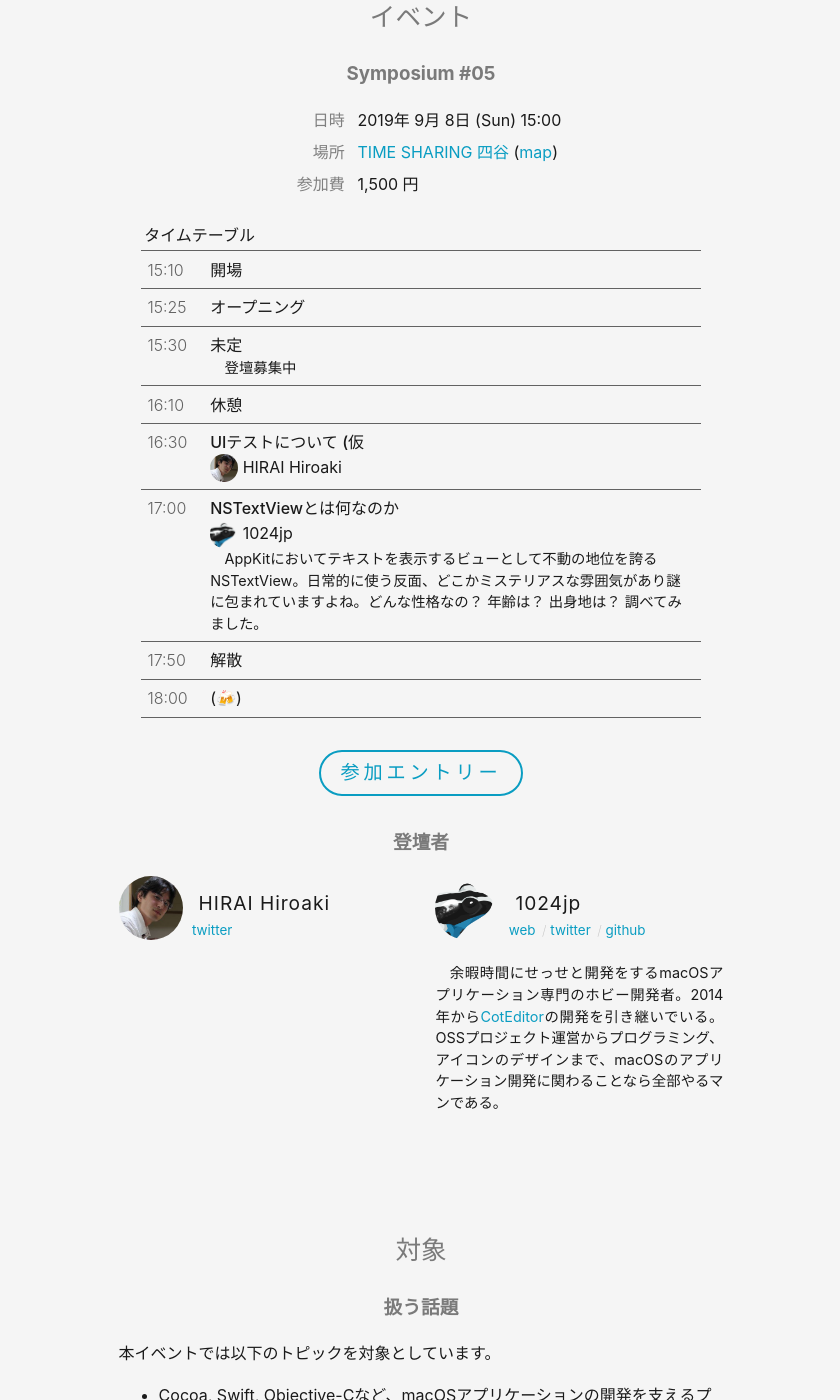
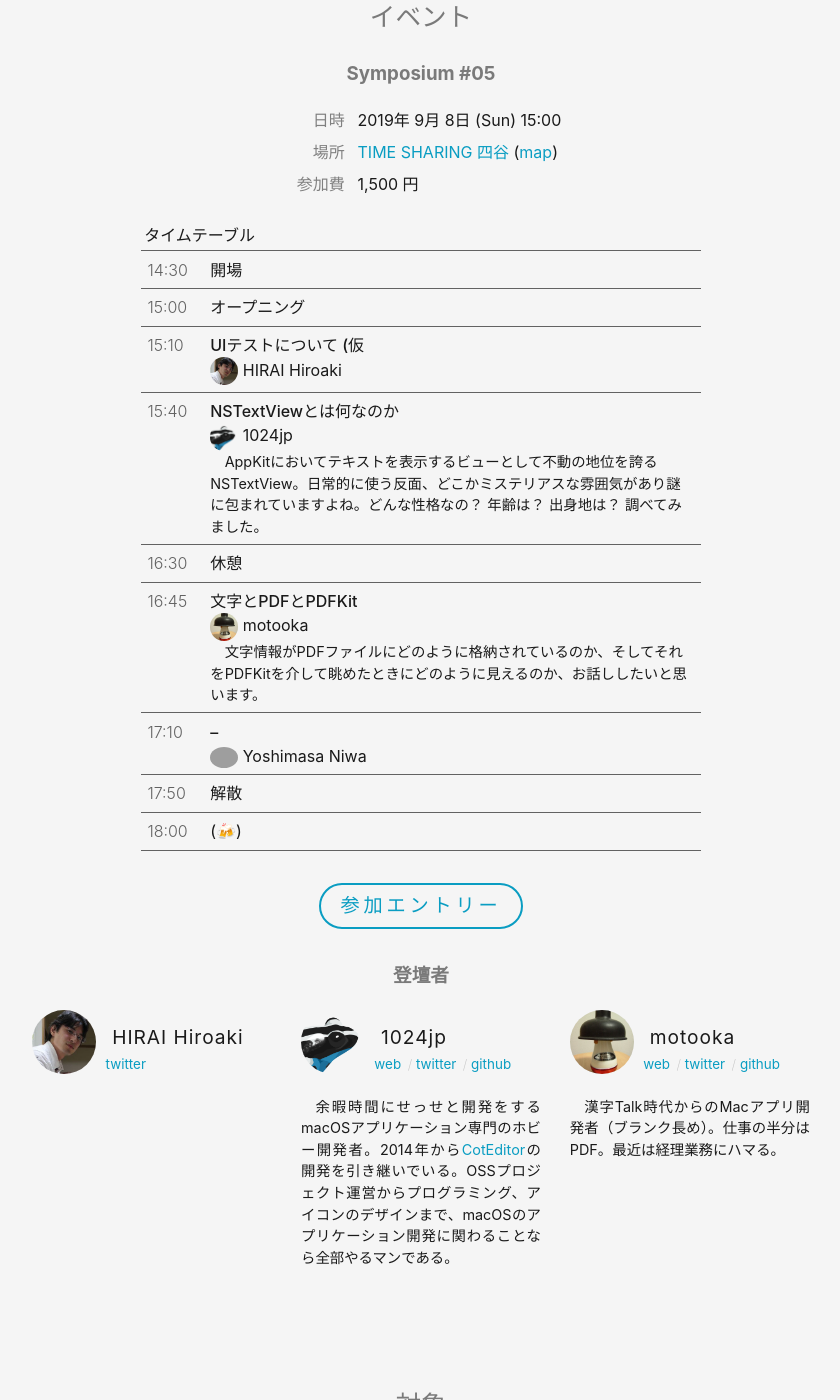
Before and after one commit to macOS-native/macos-native.github.io, a Jekyll site: the page built from index.md, in a window 1280 px wide and 1400 px high, scrolled down 582 px. Shown: the whole window, without its empty margins (219-1059 px from the left). Built offline with Jekyll 4.4.1, drawn with Linux system fonts in a browser that asks for light colours; grey boxes are pictures that could not be loaded.

Commit message:
Add motooka-san's talk for 05

```diff
--- a/_data/events.yml
+++ b/_data/events.yml
@@ -9,27 +9,35 @@ symposium_05:
   fee: "1,500 円"
   entry_url: https://macos-native.connpass.com/event/138153/
   timetable:
+    - time: "14:30"
+      title: "開場"
+    - time: "15:00"
+      title: "オープニング"
     - time: "15:10"
-      title: "開場"
-    - time: "15:25"
-      title: "オープニング"
-    - time: "15:30"
-      title: "未定"
-      description: |
-         登壇募集中
-    - time: "16:10"
-      title: "休憩"
-    - time: "16:30"
       title: "UIテストについて (仮"
       presenter:
         name: HIRAI Hiroaki
         avatar: HIRAI_Hiroaki
-    - time: "17:00"
+    - time: "15:40"
       title: "NSTextViewとは何なのか"
       presenter:
         name: 1024jp
         avatar: 1024jp
       description: AppKitにおいてテキストを表示するビューとして不動の地位を誇るNSTextView。日常的に使う反面、どこかミステリアスな雰囲気があり謎に包まれていますよね。どんな性格なの？ 年齢は？ 出身地は？ 調べてみました。
+    - time: "16:30"
+      title: "休憩"
+    - time: "16:45"
+      title: "文字とPDFとPDFKit"
+      presenter:
+        name: motooka
+        avatar: motooka
+      description: |
+         文字情報がPDFファイルにどのように格納されているのか、そしてそれをPDFKitを介して眺めたときにどのように見えるのか、お話ししたいと思います。
+    - time: "17:10"
+      title: "–"
+      presenter:
+        name: Yoshimasa Niwa
+        avatar: niw
     - time: "17:50"
       title: "解散"
     - time: "18:00"
--- a/_data/members.yml
+++ b/_data/members.yml
@@ -63,3 +63,10 @@ tekezo:
 HIRAI_Hiroaki:
   name: HIRAI Hiroaki
   twitter: HIRAI_Hiroaki
+
+motooka:
+  name: motooka
+  github: motooka
+  twitter: t_motooka
+  web: https://tmotooka.hatenablog.jp
+  bio: 漢字Talk時代からのMacアプリ開発者（ブランク長め）。仕事の半分はPDF。最近は経理業務にハマる。
--- a/index.md
+++ b/index.md
@@ -19,6 +19,7 @@ title: macOS native
 <div class="member">
 {% include profile.html param="HIRAI_Hiroaki" %}
 {% include profile.html param="1024jp" %}
+{% include profile.html param="motooka" %}
 </div>
 
 
```
Also changed, not shown: assets/img/avatars/motooka.png (added).
